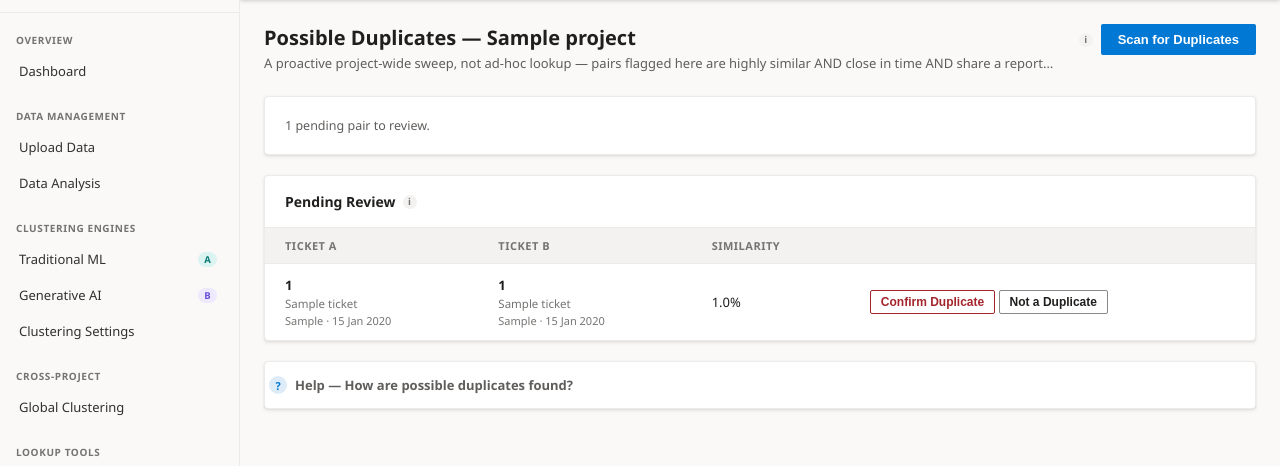
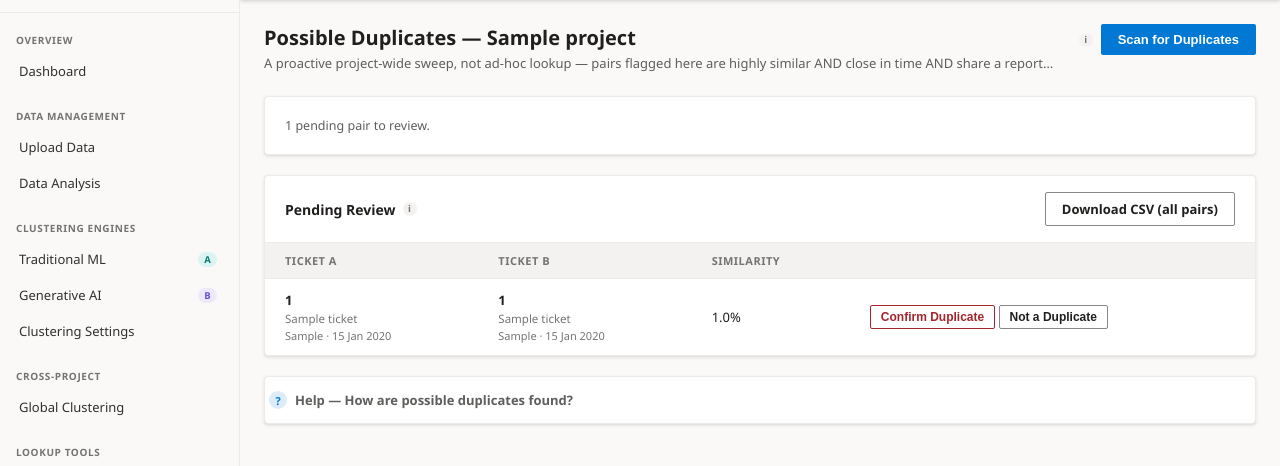
Before and after one commit to bgmaruthi13/CustomerSupportIntelligence, a Django app: page /clustering/duplicates/ in a window 1280 px wide. Shown: the part 48-514 px from the top of the page. Run offline with Django 5.2, Linux system fonts and the light colour scheme; a user stored in the database is signed in; tables that the repository leaves empty hold one stand-in row (values such as "Sample post"); data that the repository does not hold is empty.

Commit message:
Add CSV download to Duplicate Candidates (BACKLOG E.3)
clustering:duplicates_download exports every DuplicateCandidate pair for
the project across all statuses (pending/confirmed/dismissed), not just
the pending-only table the page itself shows - status/reviewed_by are
only meaningful columns once more than one status is represented.

Found and fixed a real placement bug while wiring the button: it was
only reachable from the "has pending pairs" template branch, so it was
invisible whenever pending_count was 0 even if confirmed/dismissed pairs
existed to export. Added it to the empty-pending-state branch too,
gated on reviewed_count.

Verified via Django test client against directly-created pending +
confirmed pairs (both statuses present in the export, reviewed_by shown
for the confirmed one, correct headers) - cleanup explicitly re-verified
afterward.

Co-Authored-By: Claude Sonnet 5 <noreply@anthropic.com>

```diff
--- a/clustering/templates/clustering/duplicates.html
+++ b/clustering/templates/clustering/duplicates.html
@@ -26,6 +26,7 @@
 {% elif not pending_count %}
 <div class="card" style="padding:32px;text-align:center;color:var(--text-muted);font-size:13px">
   No pending possible duplicates. {% if reviewed_count %}{{ reviewed_count }} pair{{ reviewed_count|pluralize }} already reviewed.{% endif %} Run a scan to check for new ones (e.g. after a fresh upload).
+  {% if reviewed_count %}<div style="margin-top:14px"><a class="btn btn-outline" href="{% url 'clustering:duplicates_download' %}">Download CSV ({{ reviewed_count }} reviewed pair{{ reviewed_count|pluralize }})</a></div>{% endif %}
 </div>
 {% else %}
 <div class="card" style="margin-bottom:20px">
@@ -40,6 +41,7 @@
       <div class="card-title">Pending Review</div>
       <span class="info-dot" data-tip="'Confirm Duplicate' and 'Not a Duplicate' only record your decision here — neither button deletes or merges a ticket. A reviewed pair won't be flagged again." tabindex="0">i</span>
     </div>
+    <div style="display:flex;gap:8px;align-items:center">
       {% if bulk_eligible_count %}
       <form method="post" onsubmit="return confirm('Confirm all {{ bulk_eligible_count }} pending pair{{ bulk_eligible_count|pluralize }} at ≥{{ bulk_confirm_threshold }}% similarity as duplicates?');">
         {% csrf_token %}
@@ -47,6 +49,8 @@
         <button type="submit" class="btn btn-outline" style="padding:6px 14px;font-size:12px;color:var(--red);border-color:var(--red)">Confirm All ≥{{ bulk_confirm_threshold }}% ({{ bulk_eligible_count }})</button>
       </form>
       {% endif %}
+      <a class="btn btn-outline" href="{% url 'clustering:duplicates_download' %}">Download CSV (all pairs)</a>
+    </div>
   </div>
   <div class="card-body">
     <table class="task-table">
--- a/clustering/urls.py
+++ b/clustering/urls.py
@@ -16,6 +16,7 @@ urlpatterns = [
     path("similar/<int:ticket_id>/", views.similar_tickets, name="similar_tickets"),
     path("categorize/", views.categorize_tickets, name="categorize"),
     path("duplicates/", views.duplicates, name="duplicates"),
+    path("duplicates/download/", views.duplicates_download, name="duplicates_download"),
     path("traditional-ml/", views.traditional_ml, name="traditional_ml"),
     path("generative-ai/", views.generative_ai, name="generative_ai"),
     path("global/", views.global_clustering, name="global_clustering"),
--- a/clustering/views.py
+++ b/clustering/views.py
@@ -942,6 +942,33 @@ def duplicates(request):
     return render(request, "clustering/duplicates.html", context)
 
 
+@login_required
+def duplicates_download(request):
+    """CSV of every DuplicateCandidate pair for the project - all statuses
+    (pending/confirmed/dismissed), not just the pending ones the page itself
+    shows, since status/reviewed_by are only meaningful columns across more
+    than one status value."""
+    project = get_current_project(request)
+    if not project:
+        return redirect("clustering:duplicates")
+
+    pairs = (DuplicateCandidate.objects.filter(ticket_a__project=project)
+             .select_related("ticket_a", "ticket_b", "reviewed_by")
+             .order_by("-similarity"))
+
+    rows = (
+        (p.ticket_a.external_id, p.ticket_a.title, p.ticket_b.external_id, p.ticket_b.title,
+         f"{p.similarity:.1f}", p.get_status_display(), p.reviewed_by.username if p.reviewed_by else "",
+         p.reviewed_at.strftime("%Y-%m-%d %H:%M:%S") if p.reviewed_at else "", p.created_at.strftime("%Y-%m-%d %H:%M:%S"))
+        for p in pairs.iterator()
+    )
+    return csv_response(
+        rows=rows,
+        headers=["Ticket A ID", "Ticket A Title", "Ticket B ID", "Ticket B Title", "Similarity %", "Status", "Reviewed By", "Reviewed At", "Created At"],
+        filename=f"duplicate_candidates_project{project.id}",
+    )
+
+
 GLOBAL_CLUSTERS_SORT_FIELDS = {
     "name": "name",
     "recurring": "recurring_count",
```
Also changed, not shown: BACKLOG.md (+1 -1 lines). Lines whose indentation alone changed are shown as unchanged.
